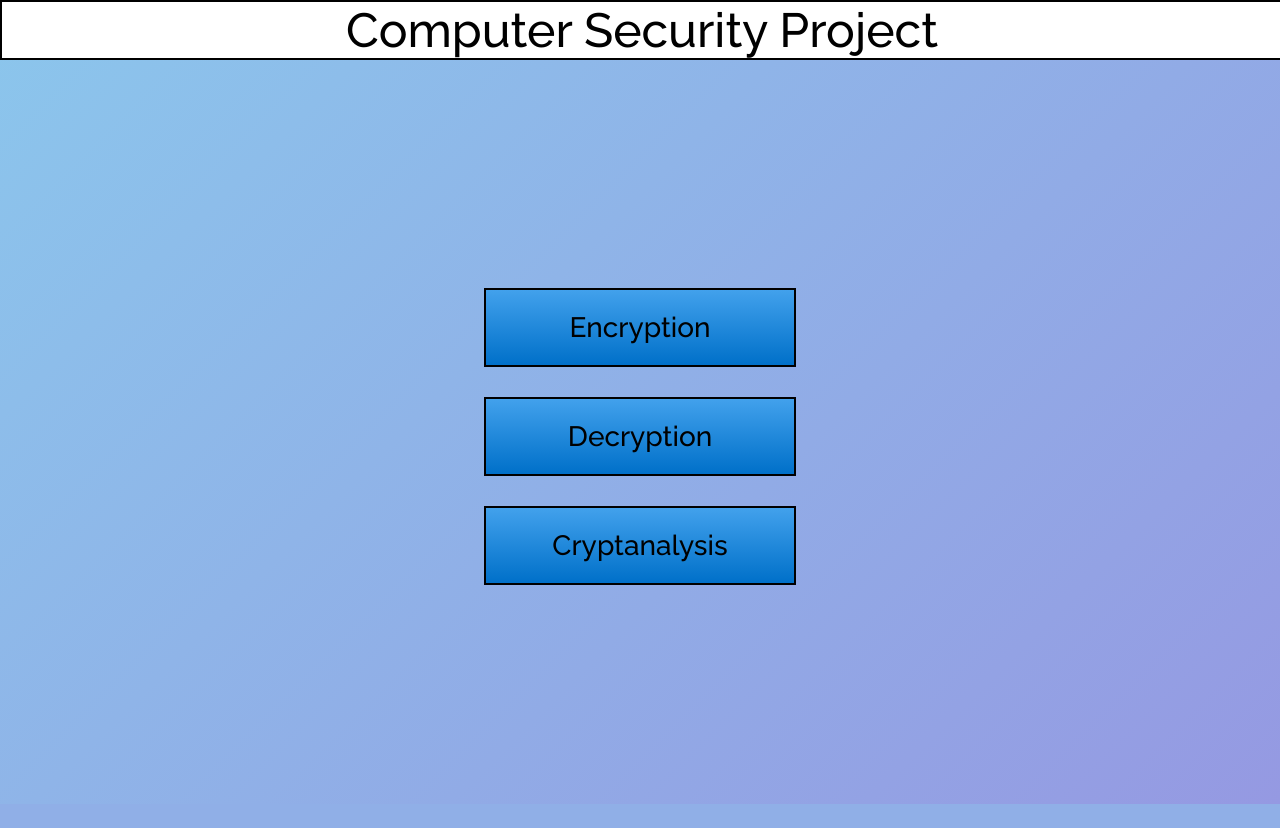
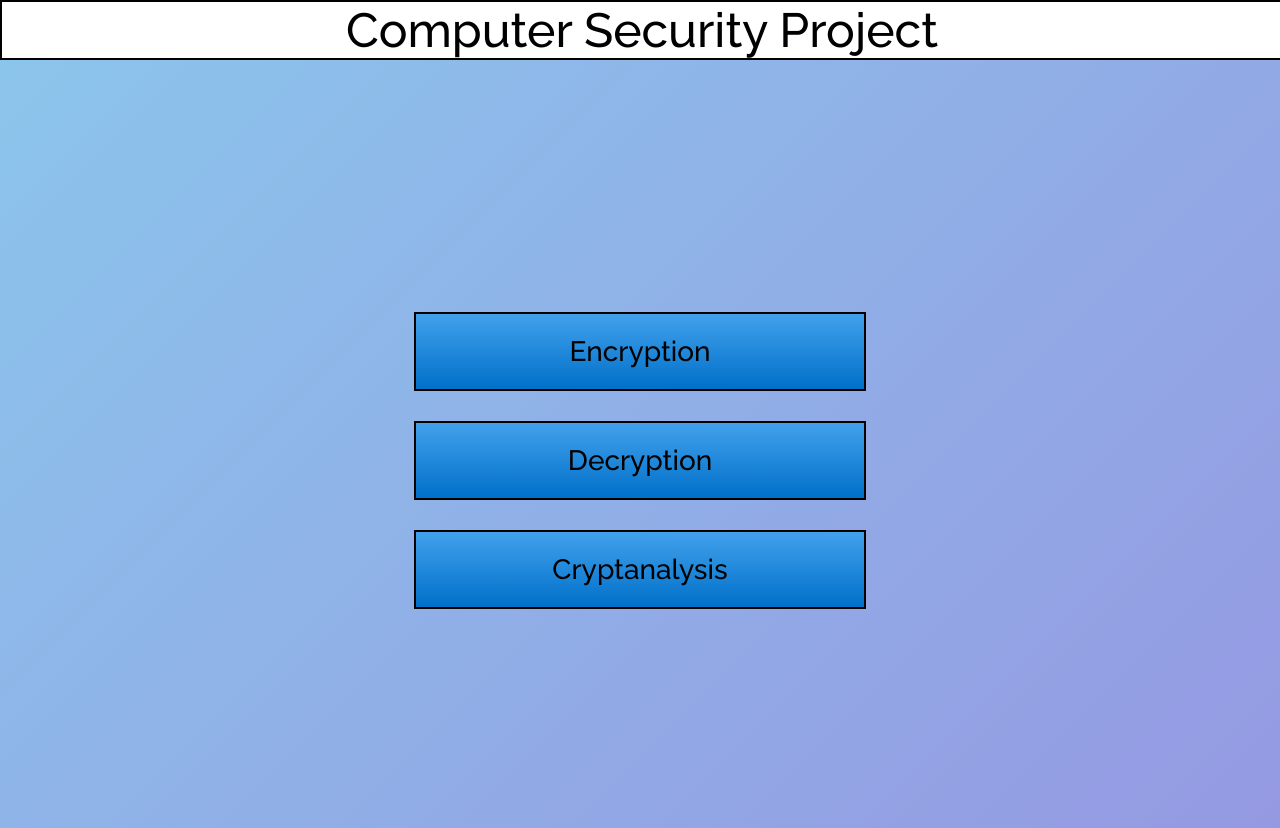
Before and after one commit to pistachio49/crypto-toolkit, a Flask app: page / in a window 1280 px wide. Before the commit the page ends 804 px from the top, so only its background shows below. Run offline with Flask 3, Linux system fonts and the light colour scheme.

Commit message:
Update ab.css

```diff
--- a/static/ab.css
+++ b/static/ab.css
@@ -7,6 +7,7 @@
     align-items:center;
     justify-content:center;
     gap:30px;
+    margin-top:
 }
 
 body
@@ -21,7 +22,7 @@ body
 .key
 {
     height:75px;
-    min-width:300px;
+    min-width:440px;
     /* background: linear-gradient(135deg, #8BC6EC 0%, #9599E2 100%); */
     text-align:center;
     line-height:75px;
@@ -45,7 +46,7 @@ body
     align-items:center;
     justify-content:center;
     width:100vw;
-    margin-bottom:2vh;
+    margin-bottom:5vh;
     border:2px solid black;
     background:white;
 }
```
